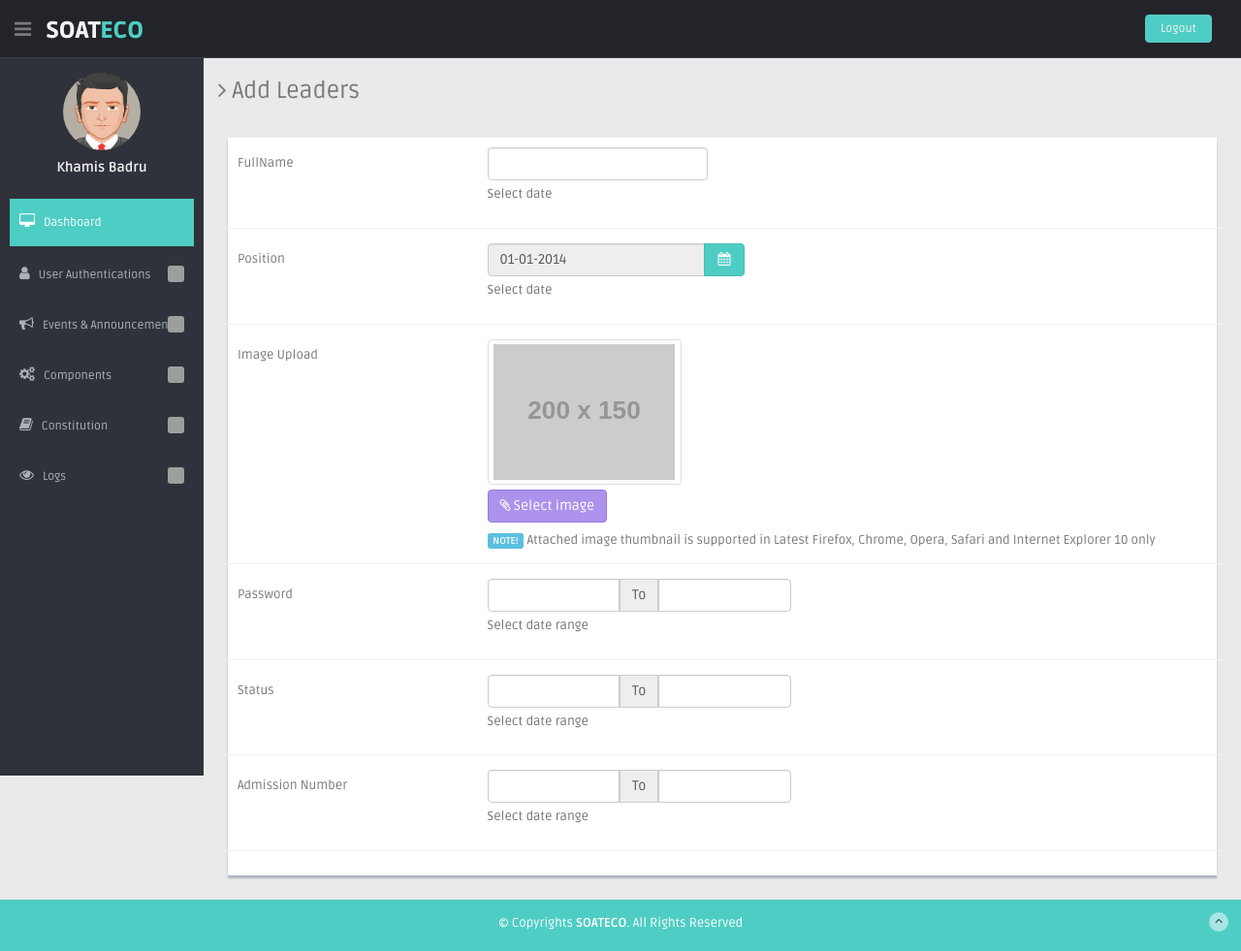
After one commit to badrujr/soateco, a PHP site: page /panel/add-leader.php in a window 1280 px wide. The commit adds this page. Shown: the whole page at 97% size. Run offline with PHP 8.4, Linux system fonts and the light colour scheme; grey boxes labelled with a size stand in for pictures from a placeholder-image service; some libraries are stand-ins or nearby versions; grey boxes are pictures that could not be loaded.

Commit message:
SQL file-again take this

```diff
--- /dev/null
+++ b/panel/add-leader.php
@@ -0,0 +1,177 @@
+<!DOCTYPE html>
+<html lang="en">
+
+<head>
+  <meta charset="utf-8">
+  <meta name="viewport" content="width=device-width, initial-scale=1.0">
+  <meta name="description" content="">
+  <meta name="author" content="Dashboard">
+  <meta name="keyword" content="Dashboard, Bootstrap, Admin, Template, Theme, Responsive, Fluid, Retina">
+  <title>SOATECO - Leader</title>
+
+  <!-- Favicons -->
+  <link href="img/favicon.PNG" rel="icon">
+  <link href="img/apple-touch-icon.png" rel="apple-touch-icon">
+
+  <!-- Bootstrap core CSS -->
+  <link href="lib/bootstrap/css/bootstrap.min.css" rel="stylesheet">
+  <!--external css-->
+  <link href="lib/font-awesome/css/font-awesome.css" rel="stylesheet" />
+  <link rel="stylesheet" type="text/css" href="lib/bootstrap-fileupload/bootstrap-fileupload.css" />
+  <link rel="stylesheet" type="text/css" href="lib/bootstrap-datepicker/css/datepicker.css" />
+  <link rel="stylesheet" type="text/css" href="lib/bootstrap-daterangepicker/daterangepicker.css" />
+  <link rel="stylesheet" type="text/css" href="lib/bootstrap-timepicker/compiled/timepicker.css" />
+  <link rel="stylesheet" type="text/css" href="lib/bootstrap-datetimepicker/datertimepicker.css" />
+  <!-- Custom styles for this template -->
+  <link href="css/style.css" rel="stylesheet">
+  <link href="css/style-responsive.css" rel="stylesheet">
+
+  <!-- =======================================================
+    Template Name: Dashio
+    Template URL: https://templatemag.com/dashio-bootstrap-admin-template/
+    Author: TemplateMag.com
+    License: https://templatemag.com/license/
+  ======================================================= -->
+</head>
+
+<body>
+  <section id="container">
+    <!-- **********************************************************************************************************************************************************
+        TOP BAR CONTENT & NOTIFICATIONS
+        *********************************************************************************************************************************************************** -->
+    <!--header start-->
+ <?php include 'includes/header.php'; ?>
+    <!--header end-->
+    <!-- **********************************************************************************************************************************************************
+        MAIN SIDEBAR MENU
+        *********************************************************************************************************************************************************** -->
+    <!--sidebar start-->
+<?php include 'includes/sidebar.php'; ?>
+    <!--sidebar end-->
+    <!-- **********************************************************************************************************************************************************
+        MAIN CONTENT
+        *********************************************************************************************************************************************************** -->
+    <!--main content start-->
+    <section id="main-content">
+      <section class="wrapper">
+        <h3><i class="fa fa-angle-right"></i> Add Leaders</h3>
+        <div class="row mt">
+          <!--  DATE PICKERS -->
+          <div class="col-lg-12">
+            <div class="form-panel">
+              <form action="#" class="form-horizontal style-form">
+                <div class="form-group">
+                  <label class="control-label col-md-3">FullName</label>
+                  <div class="col-md-3 col-xs-11">
+                    <input class="form-control form-control-inline input-medium default-date-picker" size="16" type="text" value="">
+                    <span class="help-block">Select date</span>
+                  </div>
+                </div>
+                <div class="form-group">
+                  <label class="control-label col-md-3">Position</label>
+                  <div class="col-md-3 col-xs-11">
+                    <div data-date-viewmode="years" data-date-format="dd-mm-yyyy" data-date="01-01-2014" class="input-append date dpYears">
+                      <input type="text" readonly="" value="01-01-2014" size="16" class="form-control">
+                      <span class="input-group-btn add-on">
+                        <button class="btn btn-theme" type="button"><i class="fa fa-calendar"></i></button>
+                        </span>
+                    </div>
+                    <span class="help-block">Select date</span>
+                  </div>
+                </div>
+                 <div class="form-group last">
+                  <label class="control-label col-md-3">Image Upload</label>
+                  <div class="col-md-9">
+                    <div class="fileupload fileupload-new" data-provides="fileupload">
+                      <div class="fileupload-new thumbnail" style="width: 200px; height: 150px;">
+                        <img src="http://www.placehold.it/200x150/EFEFEF/AAAAAA&text=no+image" alt="" />
+                      </div>
+                      <div class="fileupload-preview fileupload-exists thumbnail" style="max-width: 200px; max-height: 150px; line-height: 20px;"></div>
+                      <div>
+                        <span class="btn btn-theme02 btn-file">
+                          <span class="fileupload-new"><i class="fa fa-paperclip"></i> Select image</span>
+                        <span class="fileupload-exists"><i class="fa fa-undo"></i> Change</span>
+                        <input type="file" class="default" />
+                        </span>
+                        <a href="advanced_form_components.html#" class="btn btn-theme04 fileupload-exists" data-dismiss="fileupload"><i class="fa fa-trash-o"></i> Remove</a>
+                      </div>
+                    </div>
+                    <span class="label label-info">NOTE!</span>
+                    <span>
+                      Attached image thumbnail is
+                      supported in Latest Firefox, Chrome, Opera,
+                      Safari and Internet Explorer 10 only
+                      </span>
+                  </div>
+                </div>
+                <div class="form-group">
+                  <label class="control-label col-md-3">Password</label>
+                  <div class="col-md-4">
+                    <div class="input-group input-large" data-date="01/01/2014" data-date-format="mm/dd/yyyy">
+                      <input type="text" class="form-control dpd1" name="from">
+                      <span class="input-group-addon">To</span>
+                      <input type="text" class="form-control dpd2" name="to">
+                    </div>
+                    <span class="help-block">Select date range</span>
+                  </div>
+                </div>
+                <div class="form-group">
+                  <label class="control-label col-md-3">Status</label>
+                  <div class="col-md-4">
+                    <div class="input-group input-large" data-date="01/01/2014" data-date-format="mm/dd/yyyy">
+                      <input type="text" class="form-control dpd1" name="from">
+                      <span class="input-group-addon">To</span>
+                      <input type="text" class="form-control dpd2" name="to">
+                    </div>
+                    <span class="help-block">Select date range</span>
+                  </div>
+                </div>
+                <div class="form-group">
+                  <label class="control-label col-md-3">Admission Number</label>
+                  <div class="col-md-4">
+                    <div class="input-group input-large" data-date="01/01/2014" data-date-format="mm/dd/yyyy">
+                      <input type="text" class="form-control dpd1" name="from">
+                      <span class="input-group-addon">To</span>
+                      <input type="text" class="form-control dpd2" name="to">
+                    </div>
+                    <span class="help-block">Select date range</span>
+                  </div>
+                </div>
+              </form>
+            </div>
+            <!-- /form-panel -->
+          </div>
+          <!-- /col-lg-12 -->
+        </div>
+        <!-- /row -->
+      </section>
+      <!-- /wrapper -->
+    </section>
+    <!-- /MAIN CONTENT -->
+    <!--main content end-->
+    <!--footer start-->
+ <?php include 'includes/footer.php'; ?>
+    <!--footer end-->
+  </section>
+  <!-- js placed at the end of the document so the pages load faster -->
+  <script src="lib/jquery/jquery.min.js"></script>
+  <script src="lib/bootstrap/js/bootstrap.min.js"></script>
+  <script class="include" type="text/javascript" src="lib/jquery.dcjqaccordion.2.7.js"></script>
+  <script src="lib/jquery.scrollTo.min.js"></script>
+  <script src="lib/jquery.nicescroll.js" type="text/javascript"></script>
+  <!--common script for all pages-->
+  <script src="lib/common-scripts.js"></script>
+  <!--script for this page-->
+  <script src="lib/jquery-ui-1.9.2.custom.min.js"></script>
+  <script type="text/javascript" src="lib/bootstrap-fileupload/bootstrap-fileupload.js"></script>
+  <script type="text/javascript" src="lib/bootstrap-datepicker/js/bootstrap-datepicker.js"></script>
+  <script type="text/javascript" src="lib/bootstrap-daterangepicker/date.js"></script>
+  <script type="text/javascript" src="lib/bootstrap-daterangepicker/daterangepicker.js"></script>
+  <script type="text/javascript" src="lib/bootstrap-datetimepicker/js/bootstrap-datetimepicker.js"></script>
+  <script type="text/javascript" src="lib/bootstrap-daterangepicker/moment.min.js"></script>
+  <script type="text/javascript" src="lib/bootstrap-timepicker/js/bootstrap-timepicker.js"></script>
+  <script src="lib/advanced-form-components.js"></script>
+
+</body>
+
+</html>
--- /dev/null
+++ b/panel/includes/footer.php
@@ -0,0 +1,10 @@
+  <footer class="site-footer">
+      <div class="text-center">
+        <p>
+          &copy; Copyrights <strong>SOATECO</strong>. All Rights Reserved
+        </p>
+        <a href="#" class="go-top">
+          <i class="fa fa-angle-up"></i>
+          </a>
+      </div>
+    </footer>
--- /dev/null
+++ b/panel/includes/header.php
@@ -0,0 +1,12 @@
+    <header class="header black-bg">
+      <div class="sidebar-toggle-box">
+        <div class="fa fa-bars tooltips" data-placement="right" data-original-title="Toggle Navigation"></div>
+      </div>
+      <!--logo start-->
+      <a href="dashboard.php" class="logo"><b>SOAT<span>ECO</span></b></a>
+      <div class="top-menu">
+        <ul class="nav pull-right top-menu">
+          <li><a class="logout" href="logout.php">Logout</a></li>
+        </ul>
+      </div>
+    </header>
--- /dev/null
+++ b/panel/includes/sidebar.php
@@ -0,0 +1,69 @@
+    <!--sidebar start-->
+    <aside>
+      <div id="sidebar" class="nav-collapse ">
+        <!-- sidebar menu start-->
+        <ul class="sidebar-menu" id="nav-accordion">
+          <p class="centered"><a href="profile.php"><img src="img/ui-sam.png" class="img-circle" width="80"></a></p>
+          <h5 class="centered">Khamis Badru</h5>
+          <li class="mt">
+            <a class="active" href="dashboard.php">
+              <i class="fa fa-desktop"></i>
+              <span>Dashboard</span>
+              </a>
+          </li>
+          <li class="sub-menu">
+            <a href="javascript:;">
+              <i class="fa fa-user"></i>
+              <span>User Authentications</span>
+              </a>
+            <ul class="sub">
+              <li><a href="add-leader.php">Add Leader</a></li>
+              <li><a href="buttons.html">Manage leader</a></li>
+              <li><a href="panels.html">Upload leader</a></li>
+            </ul>
+          </li>
+          <li class="sub-menu">
+            <a href="javascript:;">
+              <i class="fa fa-bullhorn"></i>
+              <span>Events & Announcements</span>
+              </a>
+            <ul class="sub">
+              <li><a href="grids.html">Upcoming Events</a></li>
+              <li><a href="calendar.html">Latest News</a></li>
+              <li><a href="gallery.html">Projects</a></li>
+              <li><a href="todo_list.html">Videos</a></li>
+            </ul>
+          </li>
+          <li class="sub-menu">
+            <a href="javascript:;">
+              <i class="fa fa-cogs"></i>
+              <span>Components</span>
+              </a>
+            <ul class="sub">
+              <li><a href="lock_screen.php">Lock Screen</a></li>
+              <li><a href="profile.php">Profile</a></li>
+            </ul>
+          </li>
+          <li class="sub-menu">
+            <a href="javascript:;">
+              <i class="fa fa-book"></i>
+              <span>Constitution</span>
+              </a>
+            <ul class="sub">
+              <li><a href="form_component.html">upload constitution</a></li>
+            </ul>
+          </li>
+          <li class="sub-menu">
+            <a href="javascript:;">
+              <i class="fa fa-eye"></i>
+              <span>Logs</span>
+              </a>
+            <ul class="sub">
+              <li><a href="basic_table.html">Who loggedIn</a></li>
+            </ul>
+          </li>
+        </ul>
+        <!-- sidebar menu end-->
+      </div>
+    </aside>
+    <!--sidebar end-->
```
Also changed, not shown: panel/dashboard.php (+3 -91 lines), soateco.sql (+11 -6 lines).
